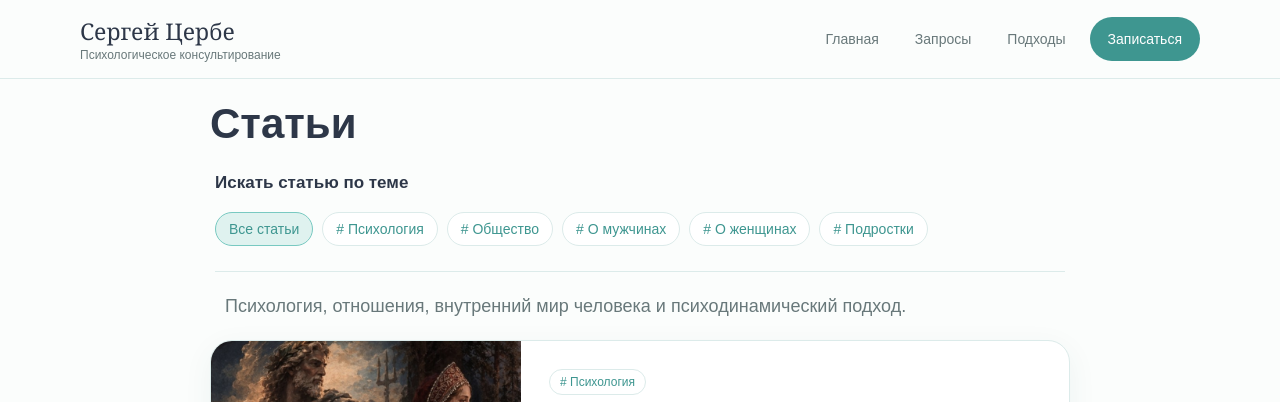
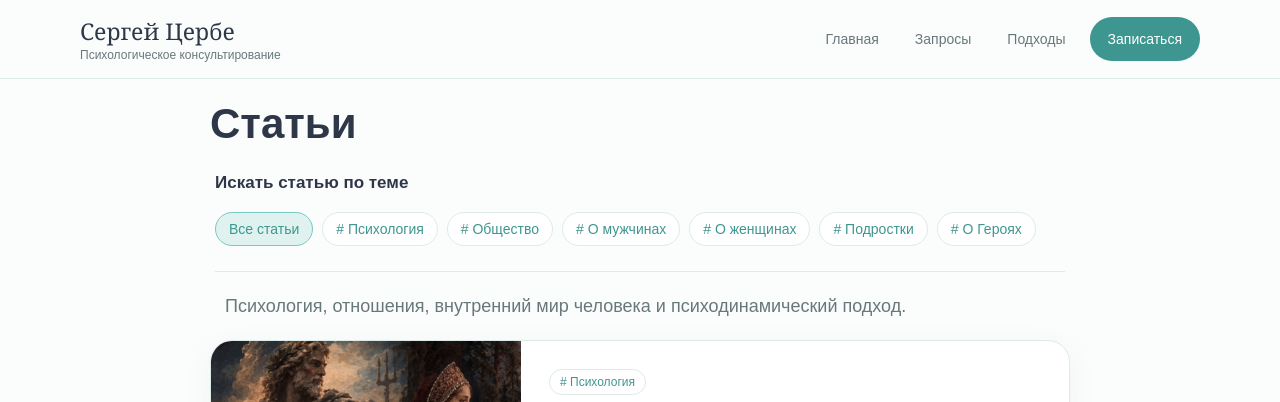
Before and after one commit to zerbe25-gif/zerbe25-gif.github.io, a Jekyll site: the page built from articles.md, in a window 1280 px wide and 900 px high. Shown: the top 402 px of the window. Built offline with Jekyll 4.4.1, drawn with Linux system fonts in a browser that asks for light colours.

Commit message:
Update articles.html

```diff
--- a/_layouts/articles.html
+++ b/_layouts/articles.html
@@ -563,6 +563,12 @@
       # Подростки
     </button>
 
+    <button class="topic-tag" type="button"
+      data-filter="О Героях">
+      # О Героях
+    </button>
+
+
   </div>
 
   <hr class="topic-filter-divider">
```
